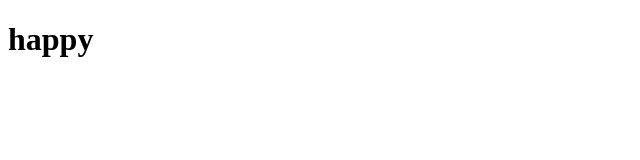
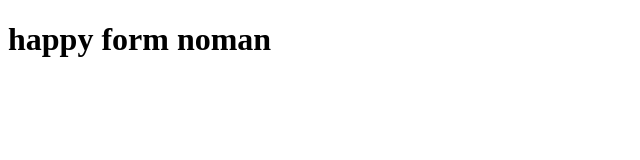
Before and after one commit to nomansadiq1121/alif, a plain HTML site: page index.html in a window 1280 px wide. Shown: the whole page, without its empty margins (0-640 px from the left). Drawn offline with Linux system fonts and the light colour scheme.

Commit message:
AGIAN index.html

```diff
--- a/index.html
+++ b/index.html
@@ -6,6 +6,6 @@
     <title>Document</title>
 </head>
 <body>
-    <h1>happy</h1>
+    <h1>happy form noman</h1>
 </body>
 </html>
```
